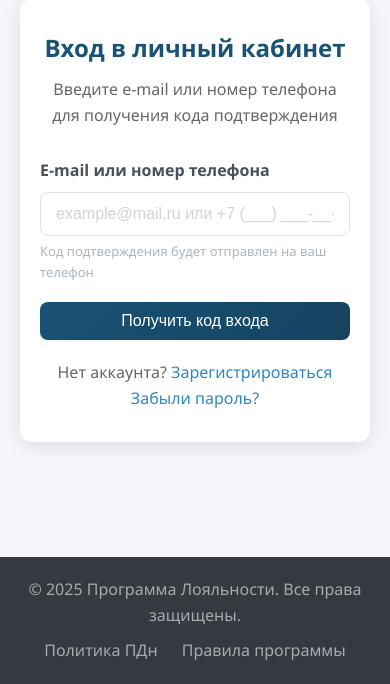
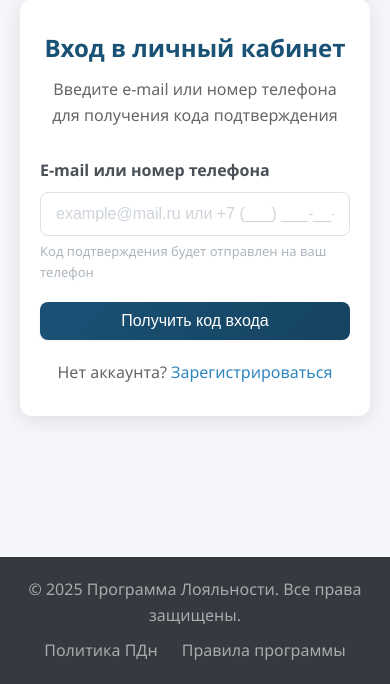
Before and after one commit to ltsamif-creator/roznica, a Flask app: page /login in a window 390 px wide. Shown: the part 160-844 px from the top of the page. Run offline with Flask 3, Linux system fonts and the light colour scheme.

Commit message:
Fix database connection algorithms and update entity mappings
- Updated .gitignore to remove database file exclusions and reorganize ignore patterns
- Modified app/__init__.py to include all model imports in application factory initialization
- Added missing entity imports including User, SMSCode, ExportLog, ExportLogEntry, PasswordResetToken, Purchase
- Updated login.html template to remove forgot password link and adjust UI elements
- Enhanced phone number formatting logic in login form JavaScript

The changes ensure proper database connectivity by correctly initializing all ORM entities and updating the application's data access patterns while maintaining existing database structure.

```diff
--- a/loyalty-program/app/__init__.py
+++ b/loyalty-program/app/__init__.py
@@ -8,7 +8,7 @@ from flask import Flask, session, render_template
 from datetime import timedelta
 
 from config import config, Config
-from app.models import db, AdminUser, Setting, PageContent, UserStatus
+from app.models import db, AdminUser, Setting, PageContent, UserStatus, User, SMSCode, ExportLog, ExportLogEntry, PasswordResetToken, Purchase
 
 
 def create_app(config_name=None):
@@ -94,4 +94,4 @@ def render_template_with_context(app, template_name, **kwargs):
 
 
 # Импорт моделей должен быть после создания db
-from app.models import User, SMSCode, AdminUser, Setting, ExportLog, PageContent
+# Все модели импортируются в create_app() для регистрации в SQLAlchemy
--- a/loyalty-program/app/templates/public/login.html
+++ b/loyalty-program/app/templates/public/login.html
@@ -24,7 +24,6 @@
 
         <div class="auth-footer">
             <p>Нет аккаунта? <a href="{{ url_for('public.register') }}">Зарегистрироваться</a></p>
-            <p><a href="{{ url_for('public.forgot_password') }}">Забыли пароль?</a></p>
         </div>
     </div>
 </div>
```
Also changed, not shown: 1 other file.
